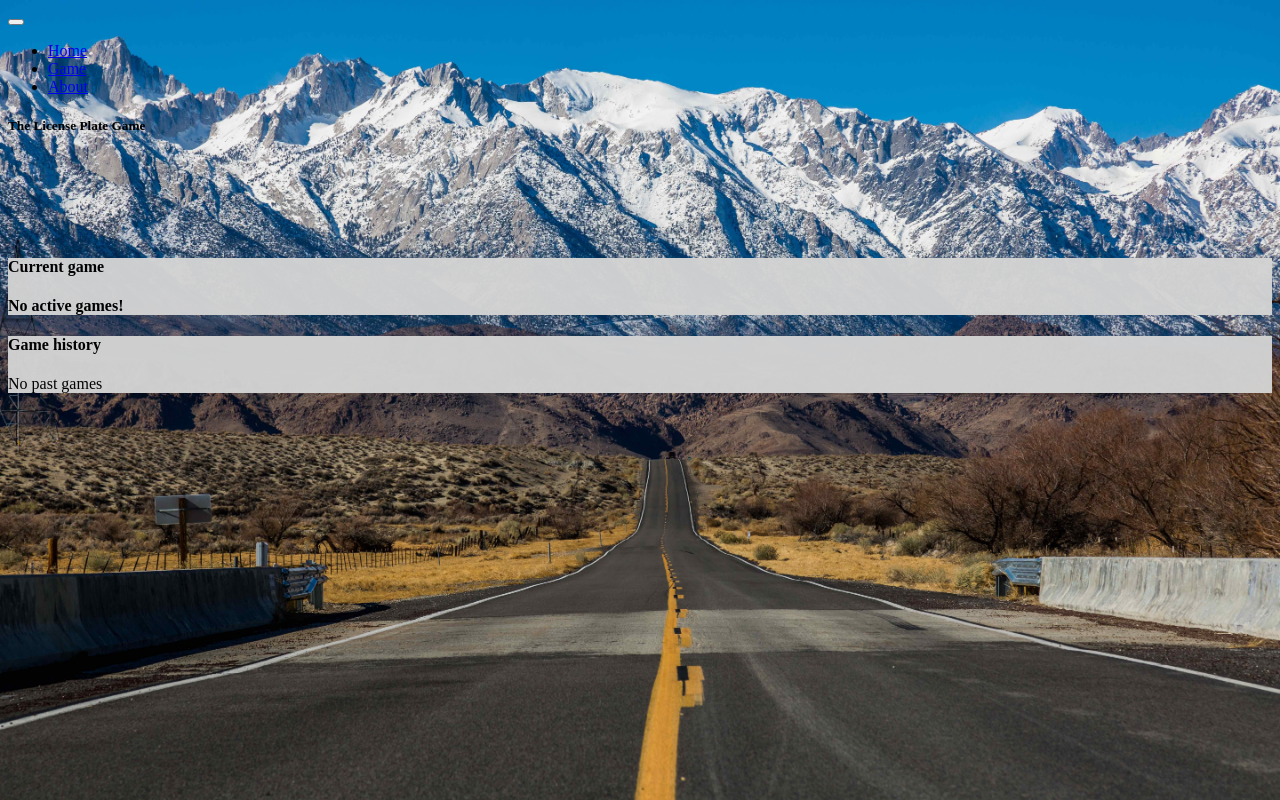
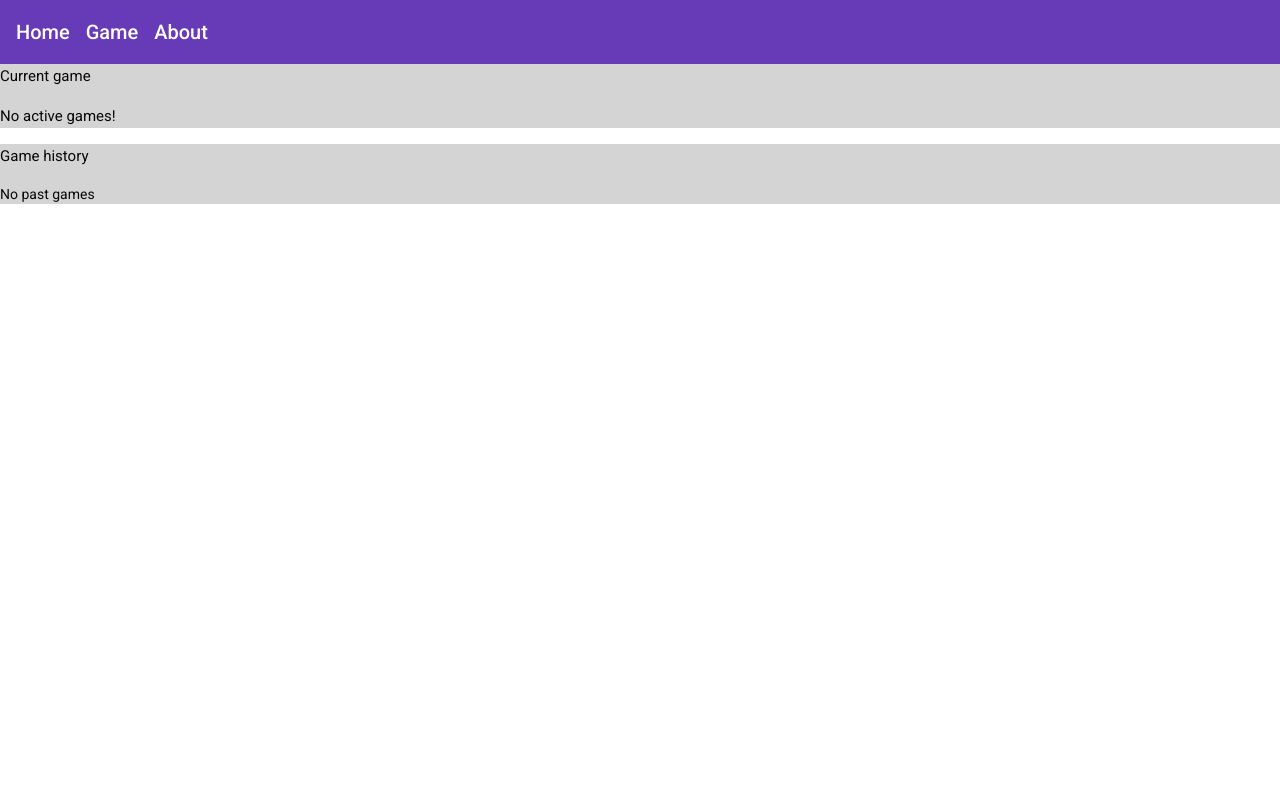
Before and after one commit to aspirinonfire/thegame, an Angular app: page /home in a window 1280 px wide. Built offline with nearby package versions, Linux system fonts and the light colour scheme.

Commit message:
angular material wip

```diff
--- a/angular.json
+++ b/angular.json
@@ -32,6 +32,7 @@
               "src/manifest.webmanifest"
             ],
             "styles": [
+              "./node_modules/@angular/material/prebuilt-themes/deeppurple-amber.css",
               "src/styles.scss"
             ],
             "scripts": []
@@ -99,6 +100,7 @@
               "src/manifest.webmanifest"
             ],
             "styles": [
+              "./node_modules/@angular/material/prebuilt-themes/deeppurple-amber.css",
               "src/styles.scss"
             ],
             "scripts": []
@@ -130,6 +132,7 @@
           }
         }
       }
-    }},
+    }
+  },
   "defaultProject": "thegameui"
 }
--- a/package.json
+++ b/package.json
@@ -12,11 +12,13 @@
   "private": true,
   "dependencies": {
     "@angular/animations": "~10.0.6",
+    "@angular/cdk": "^10.1.3",
     "@angular/common": "~10.0.6",
     "@angular/compiler": "~10.0.6",
     "@angular/core": "~10.0.6",
     "@angular/forms": "~10.0.6",
     "@angular/localize": "~10.0.6",
+    "@angular/material": "^10.1.3",
     "@angular/platform-browser": "~10.0.6",
     "@angular/platform-browser-dynamic": "~10.0.6",
     "@angular/router": "~10.0.6",
--- a/src/app/app.component.html
+++ b/src/app/app.component.html
@@ -1,25 +1,10 @@
 <header>
-  <nav class="navbar fixed-top navbar-expand-md navbar-dark bg-dark mb-10">
-    <button class="navbar-toggler" type="button" (click)="isMenuCollapsed = !isMenuCollapsed"
-      data-toggle="collapse" data-target="#navbarSupportedContent" aria-controls="navbarSupportedContent"
-      aria-expanded="false" aria-label="Toggle navigation">
-      <span class="navbar-toggler-icon"></span>
-    </button>
-
-    <div class="collapse navbar-collapse" id="navbarSupportedContent">
-      <ul class="navbar-nav mr-auto" (click)="forceCollapse()">
-        <li class="nav-item" routerLinkActive="active">
-          <a class="nav-link" href="#" [routerLink]="['/', appRoutes.home]" routerLinkActive="router-link-active">Home</a>
-        </li>
-        <li class="nav-item" routerLinkActive="active">
-          <a class="nav-link" href="#" [routerLink]="['/', appRoutes.game]" routerLinkActive="router-link-active">Game</a>
-        </li>
-        <li class="nav-item" routerLinkActive="active">
-          <a class="nav-link" href="#" [routerLink]="['/', appRoutes.about]" routerLinkActive="router-link-active">About</a>
-        </li>
-      </ul>
-    </div>
-    <h5 class="text-muted" *ngIf="isMenuCollapsed">The License Plate Game</h5>
+  <nav>
+    <mat-toolbar color="primary">
+      <span class="menu-item" [routerLink]="['/', appRoutes.home]" routerLinkActive="router-link-active">Home</span>
+      <span class="menu-item" [routerLink]="['/', appRoutes.game]" routerLinkActive="router-link-active">Game</span>
+      <span class="menu-item" [routerLink]="['/', appRoutes.about]" routerLinkActive="router-link-active">About</span>
+    </mat-toolbar>
   </nav>
 </header>
 
--- a/src/app/app.component.scss
+++ b/src/app/app.component.scss
@@ -1,3 +1,3 @@
-.app-contents {
-    padding-top: 5rem;
+.menu-item {
+    margin-right: 1rem;
 }
--- a/src/app/app.component.ts
+++ b/src/app/app.component.ts
@@ -1,6 +1,7 @@
 import { Component } from '@angular/core';
 import { Subject, Observable } from 'rxjs';
 import { AppRoutes } from './core/constants';
+import { MatToolbarModule } from '@angular/material/toolbar';
 
 @Component({
   selector: 'app-root',
--- a/src/app/app.module.ts
+++ b/src/app/app.module.ts
@@ -6,9 +6,10 @@ import { AppComponent } from './app.component';
 import { RouterModule } from '@angular/router';
 import { AppInitDataService } from './core/services/app-init-data.service';
 import { appInitFactory } from './core/appInitFactory';
-import { GameService } from './core/services/game.service';
 import { ServiceWorkerModule } from '@angular/service-worker';
 import { environment } from '../environments/environment';
+import { BrowserAnimationsModule } from '@angular/platform-browser/animations';
+import { MatToolbarModule } from '@angular/material/toolbar';
 
 @NgModule({
   declarations: [
@@ -17,7 +18,10 @@ import { environment } from '../environments/environment';
   imports: [
     BrowserModule,
     CoreModule,
+    BrowserAnimationsModule,
+    MatToolbarModule,
     ServiceWorkerModule.register('ngsw-worker.js', { enabled: environment.production }),
+    BrowserAnimationsModule,
   ],
   providers: [
     AppInitDataService,
--- a/src/index.html
+++ b/src/index.html
@@ -8,11 +8,13 @@
   <link rel="icon" type="image/x-icon" href="favicon.ico">
   <link rel="manifest" href="manifest.webmanifest">
   <meta name="theme-color" content="#1976d2">
+  <link href="https://fonts.googleapis.com/css?family=Roboto:300,400,500&display=swap" rel="stylesheet">
+  <link href="https://fonts.googleapis.com/icon?family=Material+Icons" rel="stylesheet">
 </head>
-<body>
+<body class="mat-typography">
   <app-root>
     <div style="width: 100vw; height: 100vh;">
-      <div class="h-100 d-flex justify-content-center align-items-center">
+      <div>
         <h6>
           The License Plate Game initializing...
         </h6>
--- a/src/styles.scss
+++ b/src/styles.scss
@@ -1,14 +1,17 @@
 body {
-  background-image: url('./assets/road.jpg');
-  background-clip: padding-box;
-  background-size: cover;
-  background-repeat: no-repeat;
-  background-position: center;
-  background-attachment: fixed;
-  background-color: dimgray;
+  // background-image: url('./assets/road.jpg');
+  // background-clip: padding-box;
+  // background-size: cover;
+  // background-repeat: no-repeat;
+  // background-position: center;
+  // background-attachment: fixed;
+  // background-color: dimgray;
 }
 
 .card {
   background-color: lightgray;
   opacity: 0.97;
 }
+
+html, body { height: 100%; }
+body { margin: 0; font-family: Roboto, "Helvetica Neue", sans-serif; }
```
Also changed, not shown: 1 other file (tests, documents, lock files or other folders).
